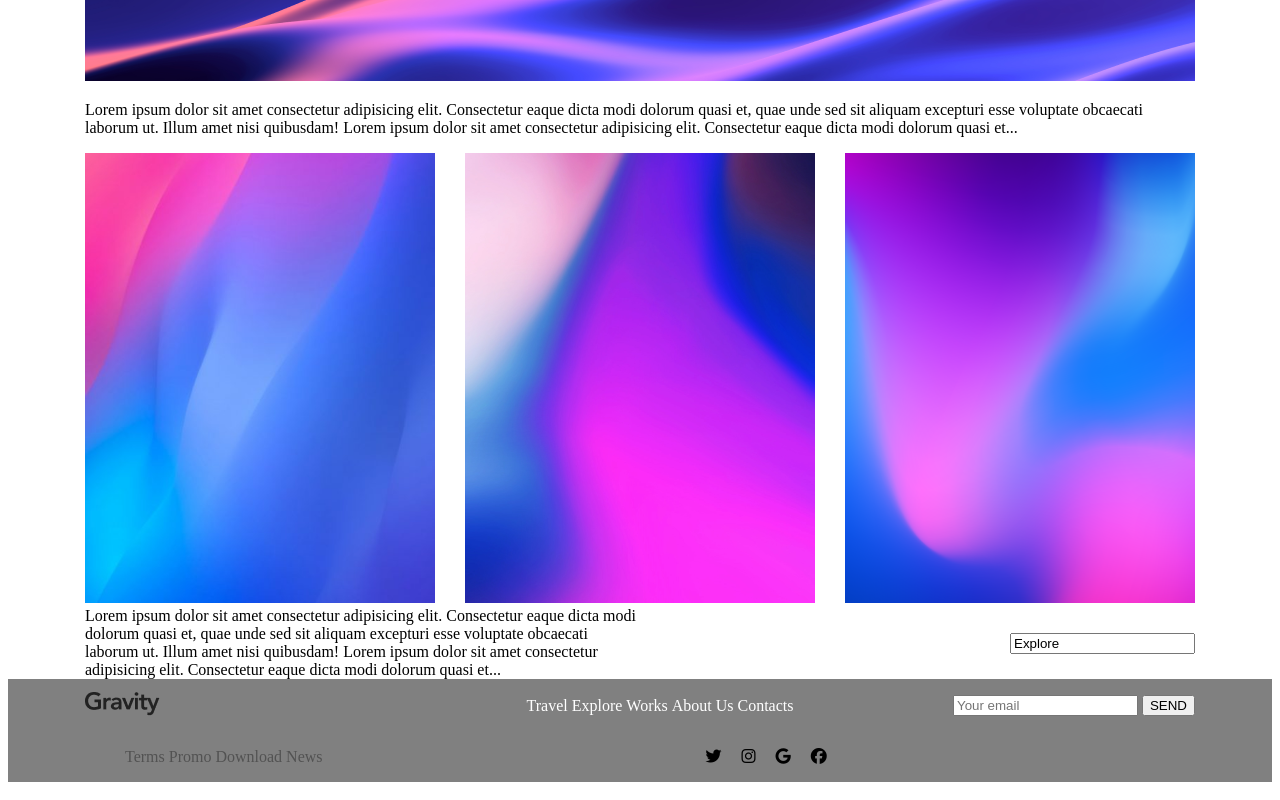
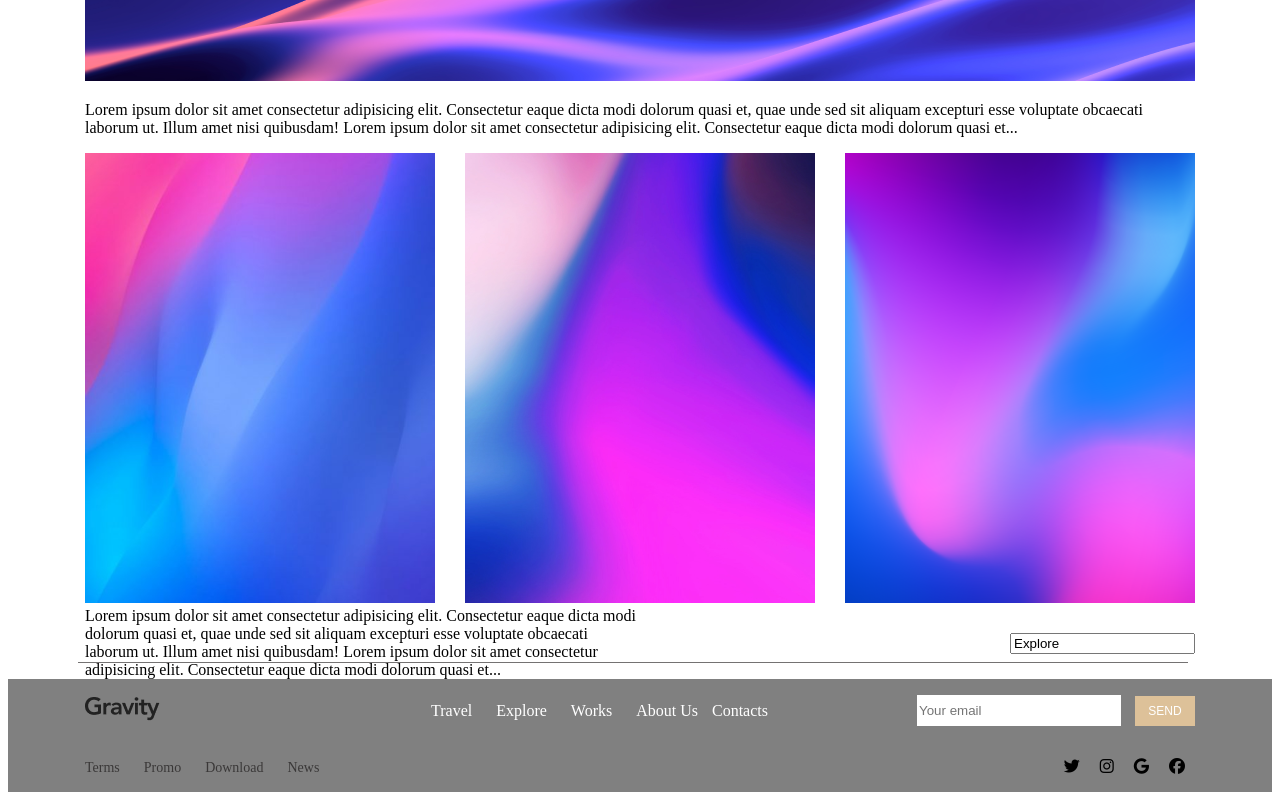
Before and after one commit to topmailtv/SK-training, a plain HTML site: page Homeworks/Homework3/Task1/index.html in a window 1280 px wide. Shown: the part 747-1547 px from the top of the page. Drawn offline with Linux system fonts and the light colour scheme.

Commit message:
update homework3-task1

```diff
--- a/Homeworks/Homework3/Task1/css/style.css
+++ b/Homeworks/Homework3/Task1/css/style.css
@@ -111,6 +111,15 @@
     flex: 1 1 auto;
 
 }
+.footer::after{
+    content: '';
+    position: absolute;
+    width: 1110px;
+    bottom:-610px;
+    height: 1px;
+    left:78px;
+    background-color:rgb(116, 114, 114);
+}
 .footer__row{
      display: flex;
      flex-wrap: wrap;
@@ -118,38 +127,85 @@
     justify-content: space-between;
 }
 .footer__bottom_logo{
-    flex: 0 1 33%;
+    flex: 0 1 25%;
     text-align: left;
-}
-.footer__bottom_list{
-    flex: 0 1 30%;
-    text-align: center;
-}
-.footer__bottom_sendmail{
-    flex: 0 1 33%;
-    text-align: right;
-}
-.footer__bottom_list2{
-    flex: 0 1 45%;
-    text-align: left;
-}
-.footer__social_box{
-    flex: 0 1 45%;
-    display: inline-flex;
-    text-align: right;
-
 }
 .footer__bottom_list li{
     display: inline-flex;
     text-decoration: none;
     color:white;
+    font-size: 14px;
 }
+.footer__bottom_list li{
+    flex: 0 1 40%;
+    text-align: center;
+    margin: 0px 10px;
+    font-size: 16px;
+}
+.footer__bottom_list li:hover{
+    color:rgb(58, 56, 56);
+}
+
+.footer__bottom_sendmail{
+    flex: 0 1 35%;
+    text-align: right;
+}
+#footer_mailfield{
+    width: 200px;
+    height: 29px;
+    margin: 0px 10px 0px 0px;
+    border: 0px;
+}
+#footer_sendbtn{
+    background: rgb(221, 193, 153);
+    width: 60px;
+    height: 30px;
+    color:white;
+    font-size: 12px;
+    border: 0px;
+}
+
+.footer__bottom_list2{
+    flex: 0 1 50%;
+    text-align: left;
+    padding: 0px;
+}
+.footer__bottom_list2 li:hover{
+    color:white;
+}
+.footer__bottom_list li:nth-child(1){
+    margin: 0px 10px 0px 0px;
+}
+.footer__bottom_list li:nth-child(4){
+    margin: 0px 0px 0px 10px;
+}
+.footer__social_box{
+    flex: 0 1 50%;
+    display: inline-flex;
+    text-align: right;
+    justify-content: flex-end;
+
+}
+
+.footer__social_facebook{
+    margin: 0px 0px 0px 10px;
+    }
 .footer__bottom_list2 li{
     display: inline-flex;
     text-decoration: none;
-    color:rgb(82, 82, 82);
+    color:rgb(58, 56, 56);
+    margin: 0px 10px;
+    font-size: 14px;
 }
+.footer__bottom_list2 li:nth-child(1){
+    margin: 0px 10px 0px 0px;
+}
+
 .footer__social_facebook, .footer__social_instagram,.footer__social_twitter,.footer__social_google {
-    padding: 0px 5px;
-    margin: 0px 5px;
+    margin: 0px 10px;
+
 }
+.footer__social_facebook:hover, .footer__social_instagram:hover,.footer__social_twitter:hover,.footer__social_google:hover {
+   color:white;
+
+}
--- a/Homeworks/Homework3/Task1/index.html
+++ b/Homeworks/Homework3/Task1/index.html
@@ -100,24 +100,23 @@
                             <img src="./img/Logo.png" alt="">
                         </div>
                         <ul class="footer__bottom_list">
-                            <li>Travel</li>
-                            <li>Explore</li>
-                            <li>Works</li>
-                            <li>About Us</li>
-                            <li>Contacts</li>
+                            <li><link rel="stylesheet" href="#">Travel</li>
+                            <li><link rel="stylesheet" href="#">Explore</li>
+                            <li><link rel="stylesheet" href="#">Works</li>
+                            <li><link rel="stylesheet" href="#">About Us</li>
+                            <li><link rel="stylesheet" href="#">Contacts</li>
                         </ul>
                         <div class="footer__bottom_sendmail">
                             <form action="#" method="POST">
-                                <p><input placeholder="Your email" type="email address"> <input type="submit"
+                                <p><input id="footer_mailfield" placeholder="Your email" type="email address"> <input id="footer_sendbtn" type="submit"
                                         value="SEND"></p>
                             </form>
                         </div>
-
                         <ul class="footer__bottom_list2">
-                            <li>Terms</li>
-                            <li>Promo</li>
-                            <li>Download</li>
-                            <li>News</li>
+                            <li><link rel="stylesheet" href="#">Terms</li>
+                            <li><link rel="stylesheet" href="#">Promo</li>
+                            <li><link rel="stylesheet" href="#">Download</li>
+                            <li><link rel="stylesheet" href="#">News</li>
                         </ul>
 
                         <div class="footer__social_box">
```
